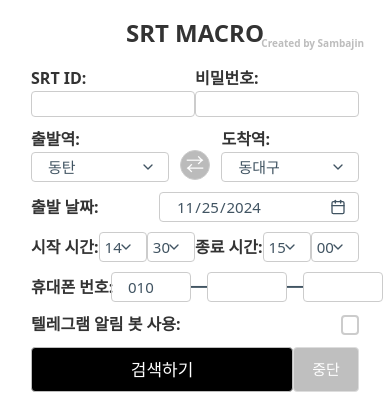
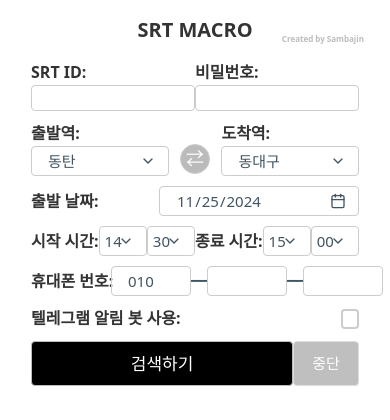
Before and after one commit to jinizest/SuperT, a Flask app: page / in a window 390 px wide. Shown: the top 420 px of the page. Run offline with Flask 2, Linux system fonts and the light colour scheme; data that the repository does not hold is empty; parts of the project's set-up code (start-up, migrations or seed data) failed here and were passed over.

Commit message:
creator font size 조절
creator font size 조절

```diff
--- a/templates/index.html
+++ b/templates/index.html
@@ -206,11 +206,11 @@
         }
         @media (max-width: 500px) {
             h1 {
-              font-size: 24px;
+              font-size: 20px;
             }
 
             .creator {
-              font-size: 10px;
+              font-size: 8px;
             }
 
             /* input과 select 요소의 너비 조정 */
```
